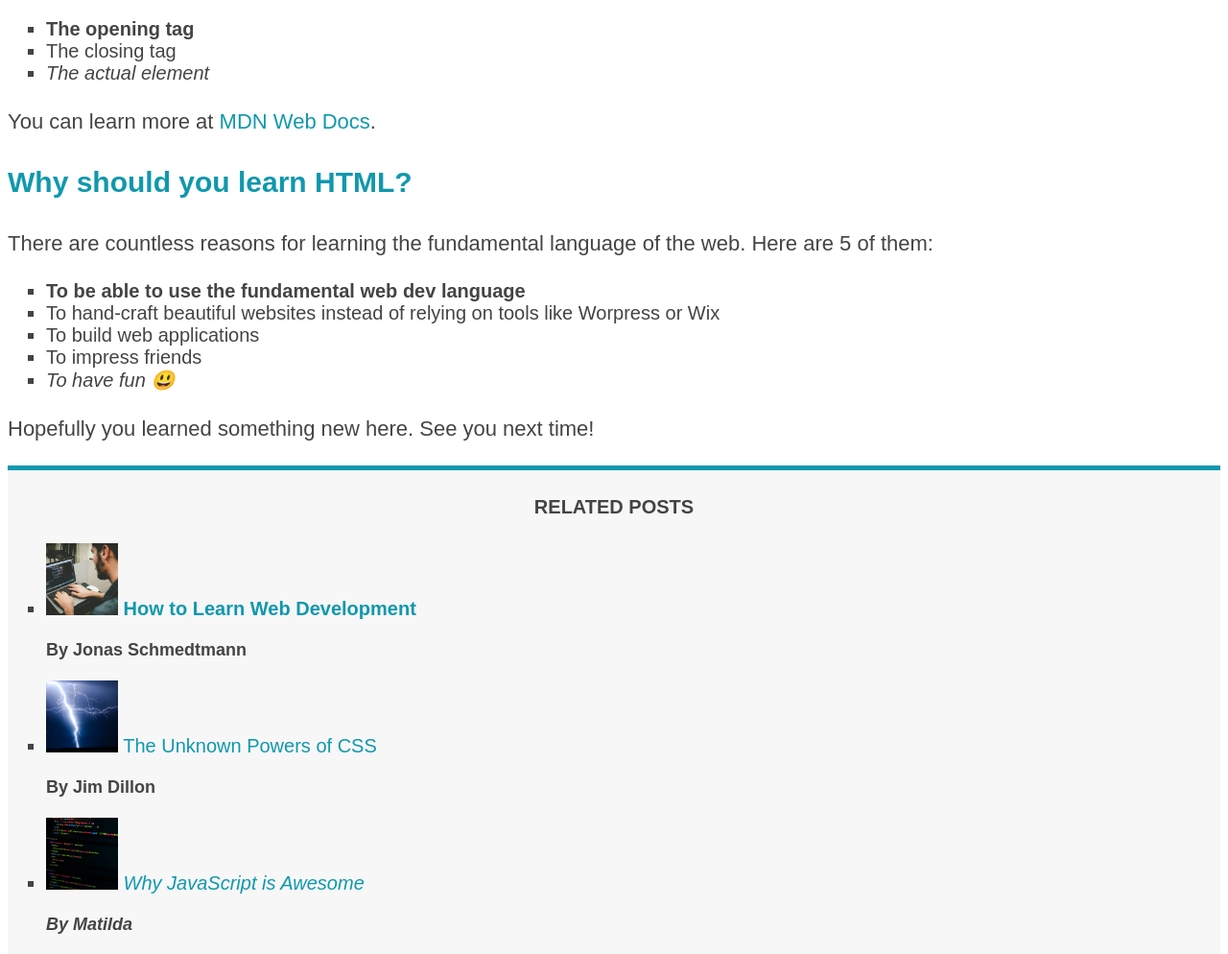
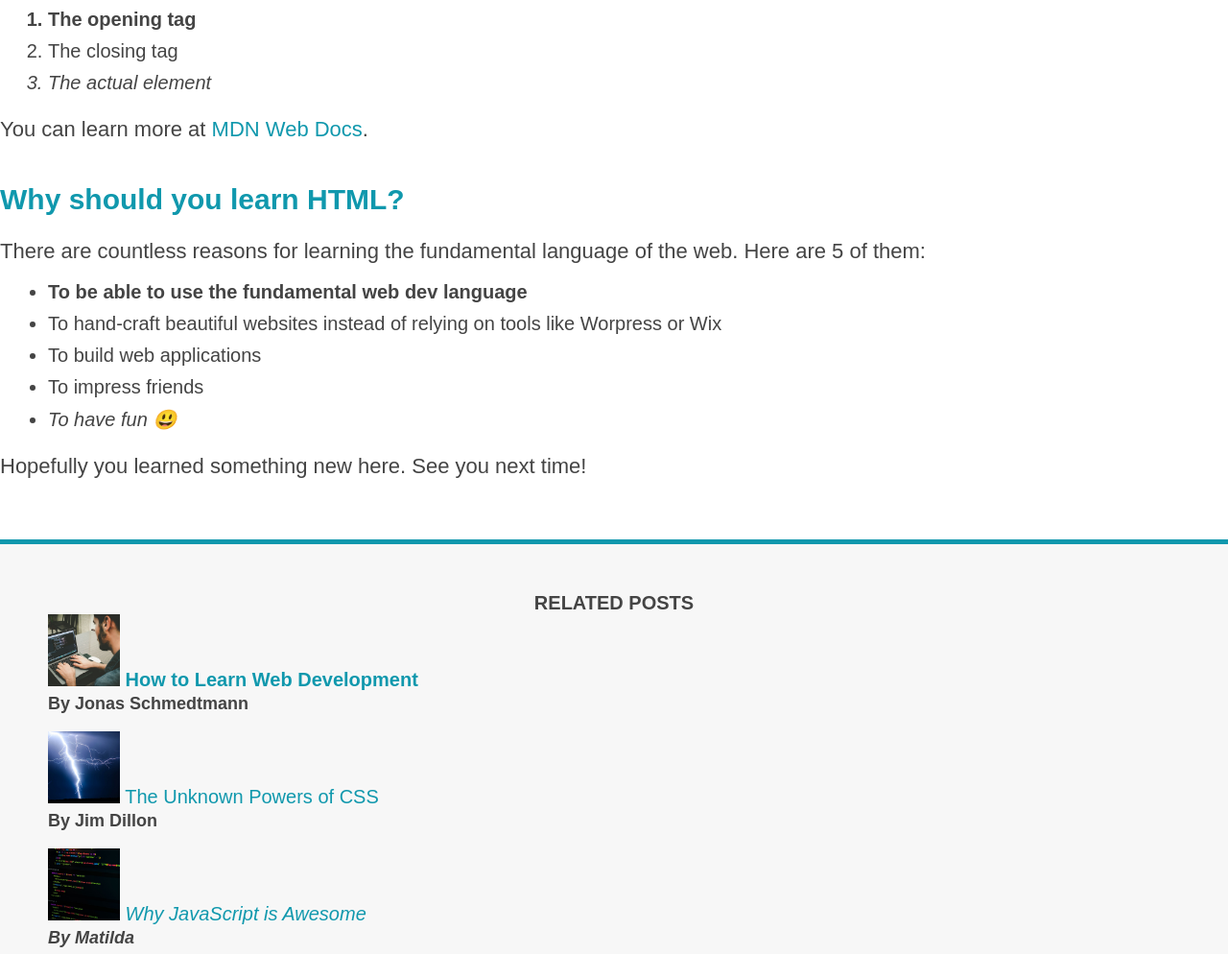
Before and after one commit to mfikriam/html-css-course, a plain HTML site: page 03-CSS-Fundamentals/index.html in a window 1280 px wide. Shown: the part 986-1980 px from the top of the page at 96% size. Drawn offline with Linux system fonts and the light colour scheme.

Commit message:
completed section #3.35

```diff
--- a/03-CSS-Fundamentals/index.html
+++ b/03-CSS-Fundamentals/index.html
@@ -30,7 +30,7 @@
     </header>
 
     <article>
-      <header>
+      <header class="post-header">
         <h2>The Basic Language of the Web: HTML</h2>
 
         <img
--- a/03-CSS-Fundamentals/style.css
+++ b/03-CSS-Fundamentals/style.css
@@ -1,12 +1,35 @@
-/* * {
-  border-top: 10px solid #1098ad;
-} */
+* {
+  /* border-top: 10px solid #1098ad; */
+  margin: 0;
+  padding: 0;
+}
 
 body {
   font-family: sans-serif;
   color: #444;
 
   border-top: 10px solid #1098ad;
+}
+
+.main-header {
+  background-color: #f7f7f7;
+  /* padding: 20px;
+  padding-left: 40px;
+  padding-right: 40px; */
+  padding: 20px 40px;
+  margin-bottom: 60px;
+}
+
+nav {
+  font-size: 18px;
+}
+
+article {
+  margin-bottom: 60px;
+}
+
+.post-header {
+  margin-bottom: 40px;
 }
 
 h1,
@@ -23,10 +46,13 @@ h1 {
 
 h2 {
   font-size: 40px;
+  margin-bottom: 30px;
 }
 
 h3 {
   font-size: 30px;
+  margin-bottom: 20px;
+  margin-top: 40px;
 }
 
 h4 {
@@ -38,11 +64,23 @@ h4 {
 p {
   font-size: 22px;
   line-height: 1.5;
+  margin-bottom: 15px;
+}
+
+ul,
+ol {
+  margin-left: 50px;
+  margin-bottom: 20px;
 }
 
 li {
   font-size: 20px;
-  list-style: square;
+  /* list-style: square; */
+  margin-bottom: 10px;
+}
+
+li:last-child {
+  margin-bottom: 0;
 }
 
 /* footer p {
@@ -71,14 +109,13 @@ li {
   list-style: none;
 }
 
-.main-header {
-  background-color: #f7f7f7;
-}
-
 aside {
   background-color: #f7f7f7;
   border-top: 5px solid #1098ad;
   border-bottom: 5px solid #1098ad;
+  /* padding-top: 50px;
+  padding-bottom: 50px; */
+  padding: 50px 0;
 }
 
 li:first-child {
@@ -141,7 +178,3 @@ footer p {
 nav strong {
   font-size: 18px;
 } */
-
-nav {
-  font-size: 18px;
-}
```
